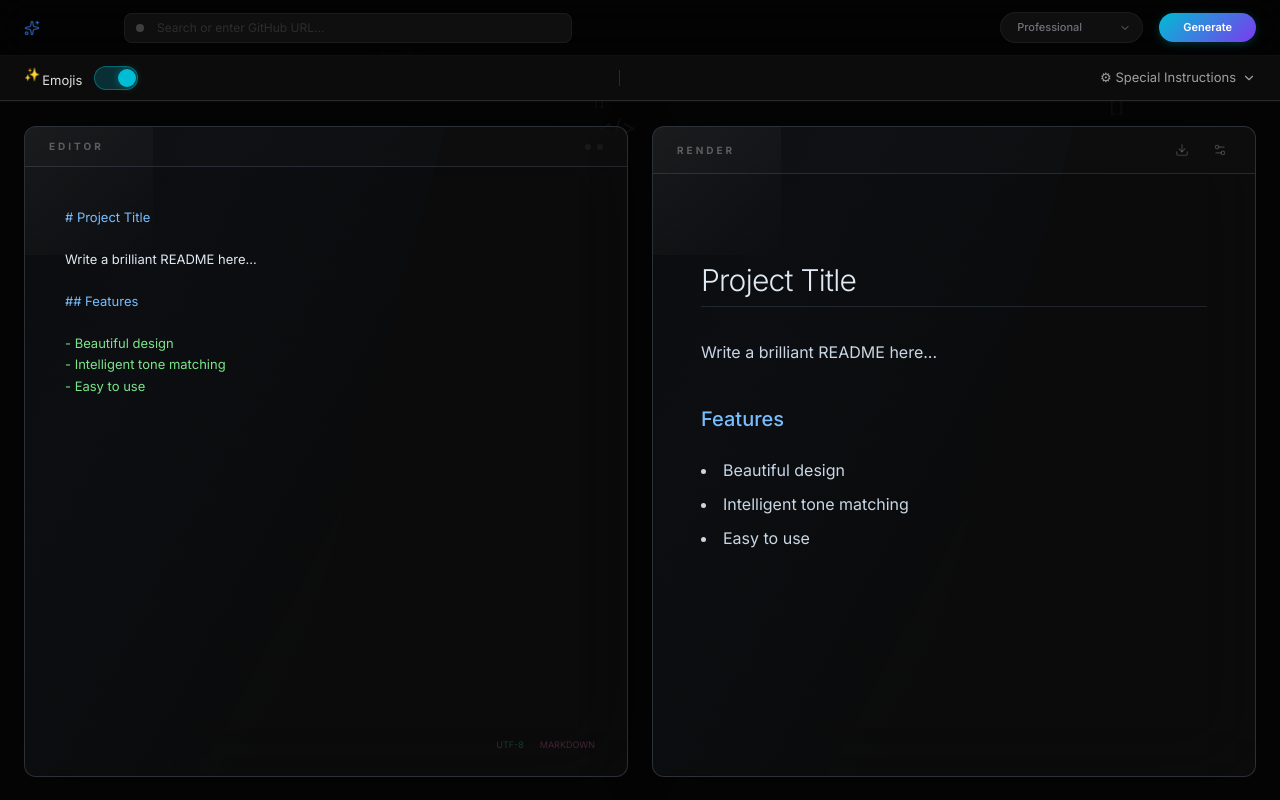
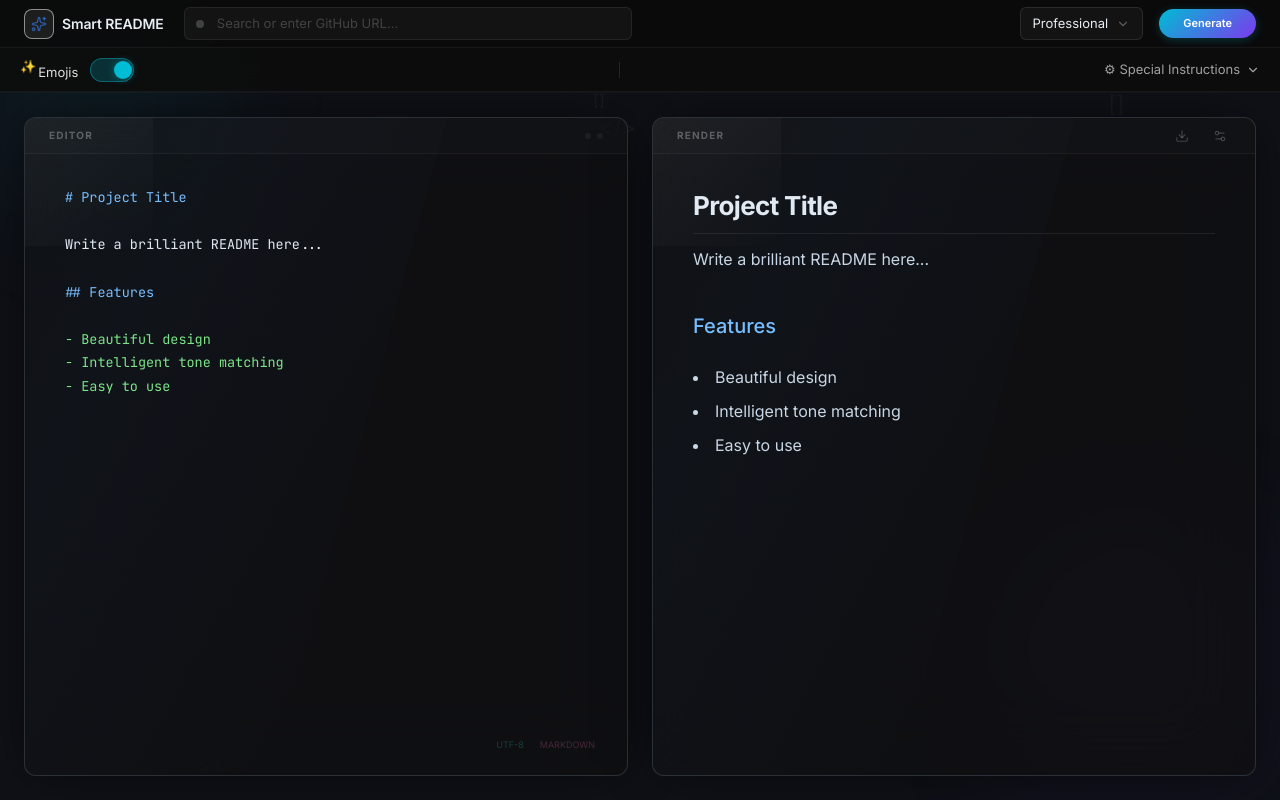
Before and after one commit to rauf17/readme-AI, a Next.js app: page / in a window 1280 px wide. Built offline with nearby package versions, Linux system fonts and the light colour scheme.

Commit message:
Complete UI overhaul - Syntax highlighting, dropdown, navbar, logo box

```diff
--- a/src/app/globals.css
+++ b/src/app/globals.css
@@ -54,8 +54,12 @@
   }
 
   .digital-vacuum-scroll::-webkit-scrollbar-thumb {
-    background-color: rgba(255, 255, 255, 0.05);
-    border-radius: 20px;
+    background: rgba(255, 255, 255, 0.1);
+    border-radius: 9999px;
+  }
+
+  .digital-vacuum-scroll::-webkit-scrollbar-thumb:hover {
+    background: rgba(255, 255, 255, 0.2);
   }
 
   .lume-wash {
@@ -89,12 +93,13 @@
     display: flex;
     align-items: center;
     justify-content: space-between;
-    padding: 8px 24px;
-    border-bottom: 1px solid #2a2a2a;
+    padding: 0 20px;
+    border-bottom: 1px solid rgba(255, 255, 255, 0.05);
     background: rgba(13, 13, 13, 0.95);
     backdrop-filter: blur(12px);
+    height: 44px;
     position: relative;
-    z-index: 40;
+    z-index: 10;
   }
 
   /* ── Emoji Pill Toggle ── */
@@ -280,16 +285,16 @@
   .toolbar-separator {
     width: 1px;
     height: 16px;
-    background: #2a2a2a;
+    background: rgba(255, 255, 255, 0.1);
     flex-shrink: 0;
   }
 
   /* ── Syntax Highlighting Overlay ── */
   .editor-shared-styles {
-    font-family: var(--font-jetbrains-mono), "Fira Code", monospace !important;
-    font-size: 13px !important;
-    line-height: 1.625 !important; /* leading-relaxed approx */
-    padding: 2.5rem !important; /* Matches p-10 */
+    font-family: 'JetBrains Mono', 'Fira Code', 'Cascadia Code', 'Courier New', monospace !important;
+    font-size: 13.5px !important;
+    line-height: 1.75 !important;
+    padding: 32px 40px !important;
     margin: 0 !important;
     border: none !important;
     box-sizing: border-box !important;
@@ -317,4 +322,31 @@
   .syntax-overlay .syn-code { color: #ff7b72; }
   .syntax-overlay .syn-bold { color: #ffa657; font-weight: bold; }
   .syntax-overlay .syn-text { color: #e6edf3; }
+
+  /* ── Ambient Glow Orbs ── */
+  .ambient-orb-1 {
+    position: fixed;
+    top: -100px;
+    left: -100px;
+    width: 400px;
+    height: 400px;
+    border-radius: 50%;
+    background: radial-gradient(circle, rgba(0, 188, 212, 0.06) 0%, transparent 70%);
+    filter: blur(40px);
+    pointer-events: none;
+    z-index: 0;
+  }
+
+  .ambient-orb-2 {
+    position: fixed;
+    bottom: -100px;
+    right: -100px;
+    width: 500px;
+    height: 500px;
+    border-radius: 50%;
+    background: radial-gradient(circle, rgba(124, 58, 237, 0.05) 0%, transparent 70%);
+    filter: blur(40px);
+    pointer-events: none;
+    z-index: 0;
+  }
 }
--- a/src/app/page.tsx
+++ b/src/app/page.tsx
@@ -88,6 +88,8 @@ export default function Home() {
   // New feature states
   const [specialInstructions, setSpecialInstructions] = useState("");
   const [showInstructions, setShowInstructions] = useState(false);
+  const [isToneOpen, setIsToneOpen] = useState(false);
+  const dropdownRef = useRef<HTMLDivElement>(null);
 
   // Refs for synced scrolling
   const editorRef = useRef<HTMLTextAreaElement>(null);
@@ -122,6 +124,17 @@ export default function Home() {
       localStorage.setItem("readme-special-instructions", specialInstructions);
     } catch {}
   }, [specialInstructions]);
+
+  // Click outside to close dropdown
+  useEffect(() => {
+    const handleClickOutside = (event: MouseEvent) => {
+      if (dropdownRef.current && !dropdownRef.current.contains(event.target as Node)) {
+        setIsToneOpen(false);
+      }
+    };
+    document.addEventListener("mousedown", handleClickOutside);
+    return () => document.removeEventListener("mousedown", handleClickOutside);
+  }, []);
 
   const highlightedMarkdown = useMemo(() => highlightMarkdown(markdown), [markdown]);
 
@@ -225,19 +238,59 @@ export default function Home() {
   const hasActiveInstructions = specialInstructions.trim().length > 0;
 
   return (
-    <div className="relative h-screen w-screen bg-[#050505] flex flex-col font-geist-mono overflow-hidden selection:bg-blue-500/20">
+    <div className="relative h-screen w-screen flex flex-col font-geist-mono overflow-hidden selection:bg-blue-500/20 z-[1]" style={{ background: 'transparent' }}>
       <AnimatePresence>
         {showSplash && (
           <LoadingOverlay onComplete={() => setShowSplash(false)} />
         )}
       </AnimatePresence>
 
+      {/* Ambient Orbs */}
+      <div style={{
+        position: 'fixed', top: -100, left: -100,
+        width: 400, height: 400, borderRadius: '50%',
+        background: 'radial-gradient(circle, rgba(0,188,212,0.07) 0%, transparent 70%)',
+        filter: 'blur(40px)', pointerEvents: 'none', zIndex: 0
+      }} />
+      <div style={{
+        position: 'fixed', bottom: -100, right: -100,
+        width: 500, height: 500, borderRadius: '50%',
+        background: 'radial-gradient(circle, rgba(124,58,237,0.06) 0%, transparent 70%)',
+        filter: 'blur(40px)', pointerEvents: 'none', zIndex: 0
+      }} />
+
       <CodeRain speedFactor={showSplash ? 0.2 : 1} />
 
       {/* Refined macOS-style Header */}
-      <header className="relative z-40 w-full h-14 bg-black/40 backdrop-blur-lg border-b border-white/5 flex items-center justify-between px-6">
-        <div className="flex items-center gap-4 flex-1">
-          <Sparkles className="w-4 h-4 text-accent-primary/60" />
+      <header
+        className="relative z-40 w-full h-[48px] border-b flex items-center justify-between px-6"
+        style={{
+          background: 'rgba(10, 10, 10, 0.9)',
+          backdropFilter: 'blur(8px)',
+          borderBottom: '1px solid rgba(255, 255, 255, 0.06)'
+        }}
+      >
+        <div className="flex items-center gap-3 flex-1">
+          <div className="flex items-center group">
+            <div
+              className="inline-flex items-center justify-center transition-all duration-200 border bg-white/[0.08] hover:bg-cyan-400/12 hover:border-cyan-400/70"
+              style={{
+                width: '30px',
+                height: '30px',
+                border: '1px solid rgba(255, 255, 255, 0.5)',
+                borderRadius: '8px',
+                marginRight: '8px'
+              }}
+            >
+              <Sparkles className="w-4 h-4 text-accent-primary/60 transition-colors group-hover:text-cyan-400" />
+            </div>
+            <span
+              className="text-sm font-semibold text-[#e6edf3] tracking-tight"
+              style={{ letterSpacing: '-0.01em' }}
+            >
+              Smart README
+            </span>
+          </div>
 
           <div className="flex-1 max-w-md relative group mx-auto">
             <div className="absolute inset-y-0 left-3 flex items-center pointer-events-none">
@@ -250,7 +303,7 @@ export default function Home() {
               value={url}
               onChange={(e) => setUrl(e.target.value)}
               placeholder="Search or enter GitHub URL..."
-              className="w-full bg-white/5 border border-white/5 rounded-lg pl-8 pr-4 py-1.5 text-xs text-text-primary focus:outline-none focus:border-white/10 focus:bg-white/10 transition-all placeholder:text-text-muted/30 font-mono"
+              className="w-full bg-white/[0.04] border border-white/[0.08] rounded-md pl-8 pr-4 py-1.5 text-[13px] text-[#e6edf3] focus:outline-none focus:border-cyan-400/40 focus:bg-white/[0.05] focus:ring-4 focus:ring-cyan-400/5 transition-all placeholder:text-white/20 font-sans"
             />
             {isLoading && (
               <div className="absolute inset-y-0 right-3 flex items-center">
@@ -261,18 +314,49 @@ export default function Home() {
         </div>
 
         <div className="flex items-center gap-4 flex-1 justify-end">
-          <div className="relative group">
-            <select
-              value={tone}
-              onChange={(e) => setTone(e.target.value)}
-              className="appearance-none bg-white/5 border border-white/5 text-[11px] text-text-muted rounded-full px-4 py-1.5 pr-8 focus:outline-none cursor-pointer hover:bg-white/10 hover:text-text-primary transition-all font-medium"
+          <div className="relative z-[9999]" ref={dropdownRef}>
+            <button
+              onClick={() => setIsToneOpen(!isToneOpen)}
+              className="flex items-center gap-2 px-3 py-1.5 rounded-md text-[13px] text-[#e6edf3] border border-white/10 bg-white/[0.04] hover:border-cyan-400/30 transition-all"
             >
-              <option value="Professional" className="bg-[#111] text-white">Professional</option>
-              <option value="Beginner-friendly" className="bg-[#111] text-white">Beginner-friendly</option>
-              <option value="Funny" className="bg-[#111] text-white">Funny</option>
-              <option value="Corporate" className="bg-[#111] text-white">Corporate</option>
-            </select>
-            <ChevronDown className="absolute right-3 top-1/2 -translate-y-1/2 w-3 h-3 text-text-muted pointer-events-none group-hover:text-text-primary transition-colors" />
+              <span>{tone}</span>
+              <ChevronDown className={`w-3.5 h-3.5 text-white/30 transition-transform duration-200 ${isToneOpen ? 'rotate-180' : ''}`} />
+            </button>
+
+            <AnimatePresence>
+              {isToneOpen && (
+                <motion.div
+                  initial={{ opacity: 0, y: 0, scale: 0.95 }}
+                  animate={{ opacity: 1, y: 0, scale: 1 }}
+                  exit={{ opacity: 0, y: 0, scale: 0.95 }}
+                  transition={{ duration: 0.15, ease: "easeOut" }}
+                  className="absolute right-0 w-48 bg-[#161b22] shadow-[0_8px_32px_rgba(0,0,0,0.4)] p-1 z-[9999] backdrop-blur-xl"
+                  style={{
+                    top: '100%',
+                    marginTop: '2px',
+                    border: '1px solid rgba(255, 255, 255, 0.1)',
+                    borderRadius: '0 0 8px 8px'
+                  }}
+                >
+                  {["Professional", "Beginner-friendly", "Funny", "Corporate"].map((option) => (
+                    <button
+                      key={option}
+                      onClick={() => {
+                        setTone(option);
+                        setIsToneOpen(false);
+                      }}
+                      className={`w-full text-left px-3.5 py-2 rounded-md text-[13px] transition-all duration-150 ${
+                        tone === option
+                          ? "text-cyan-400 bg-cyan-400/10"
+                          : "text-[#e6edf3] hover:bg-cyan-400/10 hover:text-cyan-400"
+                      }`}
+                    >
+                      {option}
+                    </button>
+                  ))}
+                </motion.div>
+              )}
+            </AnimatePresence>
           </div>
 
           <div className="generate-btn-wrapper" title={hasActiveInstructions ? "Custom instructions active" : undefined}>
@@ -370,8 +454,8 @@ export default function Home() {
 
             {isLoading && <div className="scan-line" />}
 
-            <div className="px-6 py-3 border-b border-white/5 flex items-center justify-between bg-white/[0.01]" style={{ borderBottomColor: 'rgba(48, 54, 61, 0.7)' }}>
-              <span className="text-[10px] tracking-[0.3em] text-white/30 uppercase font-bold">EDITOR</span>
+            <div className="px-6 h-[36px] border-b flex items-center justify-between bg-white/[0.01]" style={{ borderBottomColor: 'rgba(255, 255, 255, 0.05)' }}>
+              <span className="text-[10px] tracking-[0.12em] text-white/30 uppercase font-bold">EDITOR</span>
               <div className="flex gap-1.5">
                 <div className="w-1.5 h-1.5 rounded-full bg-white/5" />
                 <div className="w-1.5 h-1.5 rounded-full bg-white/5" />
@@ -420,8 +504,8 @@ export default function Home() {
             <div className="lume-wash" />
             <div className="absolute top-0 left-0 w-32 h-32 bg-gradient-to-br from-white/5 to-transparent pointer-events-none" />
 
-            <div className="px-6 py-3 border-b border-white/5 flex items-center justify-between bg-white/[0.01]" style={{ borderBottomColor: 'rgba(48, 54, 61, 0.7)' }}>
-              <span className="text-[10px] tracking-[0.3em] text-white/30 uppercase font-bold">RENDER</span>
+            <div className="px-6 h-[36px] border-b flex items-center justify-between bg-white/[0.01]" style={{ borderBottomColor: 'rgba(255, 255, 255, 0.05)' }}>
+              <span className="text-[10px] tracking-[0.12em] text-white/30 uppercase font-bold">RENDER</span>
 
               <div className="flex items-center gap-4">
                 <button
@@ -440,14 +524,14 @@ export default function Home() {
             <div
               ref={previewRef}
               onScroll={handlePreviewScroll}
-              className="flex-1 p-12 overflow-y-auto digital-vacuum-scroll"
+              className="flex-1 p-[32px_40px] overflow-y-auto digital-vacuum-scroll"
             >
               <div className="max-w-2xl mx-auto">
                 <ReactMarkdown
                   remarkPlugins={[remarkGfm]}
                   components={{
                     h1: ({node, ...props}) => (
-                      <h1 className="text-3xl font-light mt-10 mb-8 tracking-tight text-[#e6edf3] border-b border-white/5 pb-2" style={{ borderBottomColor: 'rgba(48,54,61,0.6)' }} {...props} />
+                      <h1 className="text-[26px] font-bold mt-0 mb-3 tracking-tight text-[#e6edf3] border-b border-white/5 pb-2" style={{ borderBottomColor: 'rgba(255,255,255,0.08)' }} {...props} />
                     ),
                     h2: ({node, ...props}) => <h2 className="text-xl font-medium mt-10 mb-4 pb-2 text-[#79c0ff]" {...props} />,
                     h3: ({node, ...props}) => <h3 className="text-lg font-medium mt-8 mb-3 text-[#79c0ff]" {...props} />,
```
